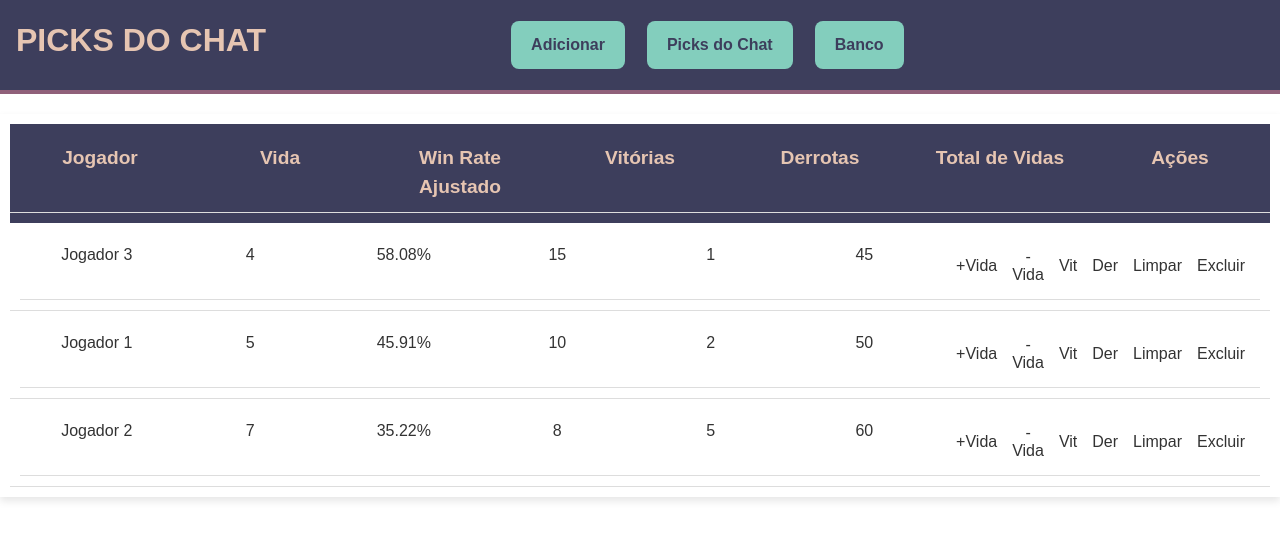
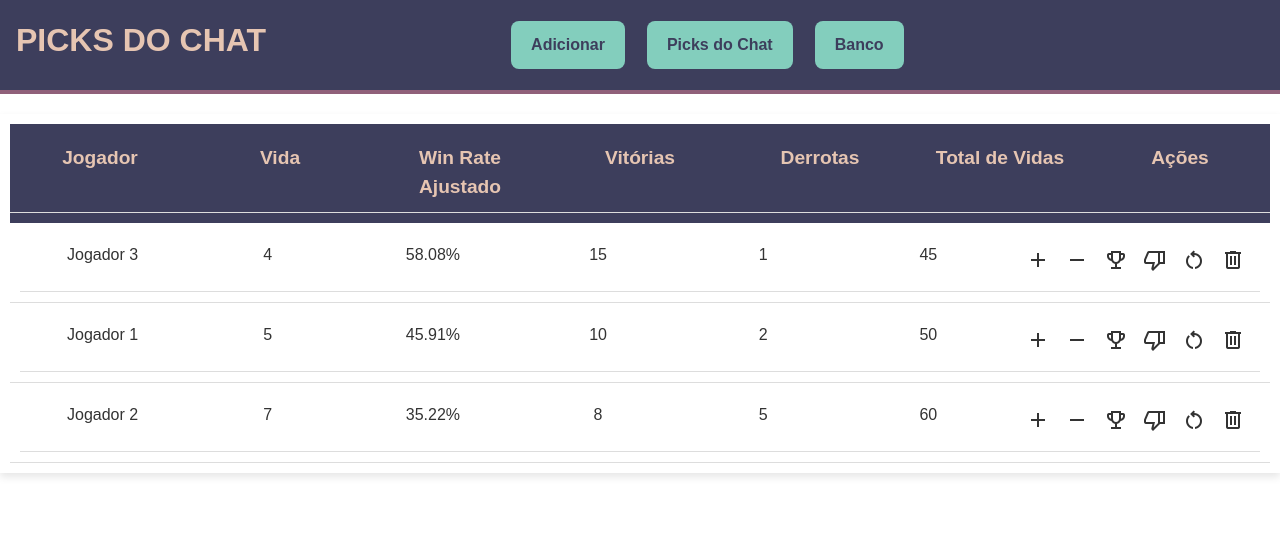
Before and after one commit to DanielDimas2002/Lista-de-Picks-Wally-Tauri, a React (Vite) app in the folder Lista de Picks Wally/: page / in a window 1280 px wide. Both pictures are taken after a click on the button "Vidas do Chat". Shown: the top 540 px of the page. Built offline with nearby package versions, Linux system fonts and the light colour scheme.

Commit message:
Adição de ícones no lugar dos botões

```diff
--- a/Lista de Picks Wally/src/frontend/App.css
+++ b/Lista de Picks Wally/src/frontend/App.css
@@ -1,3 +1,5 @@
+@import url("https://fonts.googleapis.com/css2?family=Material+Symbols+Outlined");
+
 .app-container {
   transition: background 0.3s ease-in-out;
 }
--- a/Lista de Picks Wally/src/frontend/componentes/TabelaVida/LinhaVida.jsx
+++ b/Lista de Picks Wally/src/frontend/componentes/TabelaVida/LinhaVida.jsx
@@ -10,12 +10,29 @@ const LinhaVida = ({ index, nome, vida, winRate, vitorias, derrotas, totalVidas,
       <div className="coluna">{derrotas}</div>
       <div className="coluna">{totalVidas}</div>
       <div className="coluna">
-        <button onClick={() => onAdicionarVida(index)}>+Vida</button>
-        <button onClick={() => onReduzirVida(index)}>-Vida</button>
-        <button onClick={() => onVitoria(index)}>Vit</button>
-        <button onClick={() => onDerrota(index)}>Der</button>
-        <button onClick={() => onLimpar(index)}>Limpar</button>
-        <button onClick={() => onExcluir(index)}>Excluir</button>
+        <button onClick={() => onAdicionarVida(index)} title="Adicionar uma vida">
+          <span className="material-symbols-outlined">add</span>
+        </button>
+
+        <button onClick={() => onReduzirVida(index)} title="Reduzir uma vida">
+          <span className="material-symbols-outlined">remove</span>
+        </button>
+
+        <button onClick={() => onVitoria(index)} title="Registrar uma vitória">
+          <span className="material-symbols-outlined">emoji_events</span>
+        </button>
+
+        <button onClick={() => onDerrota(index)} title="Registrar uma derrota">
+          <span className="material-symbols-outlined">thumb_down</span>
+        </button>
+
+        <button onClick={() => onLimpar(index)} title="Zerar vidas do jogador">
+          <span className="material-symbols-outlined">restart_alt</span>
+        </button>
+
+        <button onClick={() => onExcluir(index)} title="Remover jogador da lista">
+          <span className="material-symbols-outlined">delete</span>
+        </button>
       </div>
     </div>
   );
```
